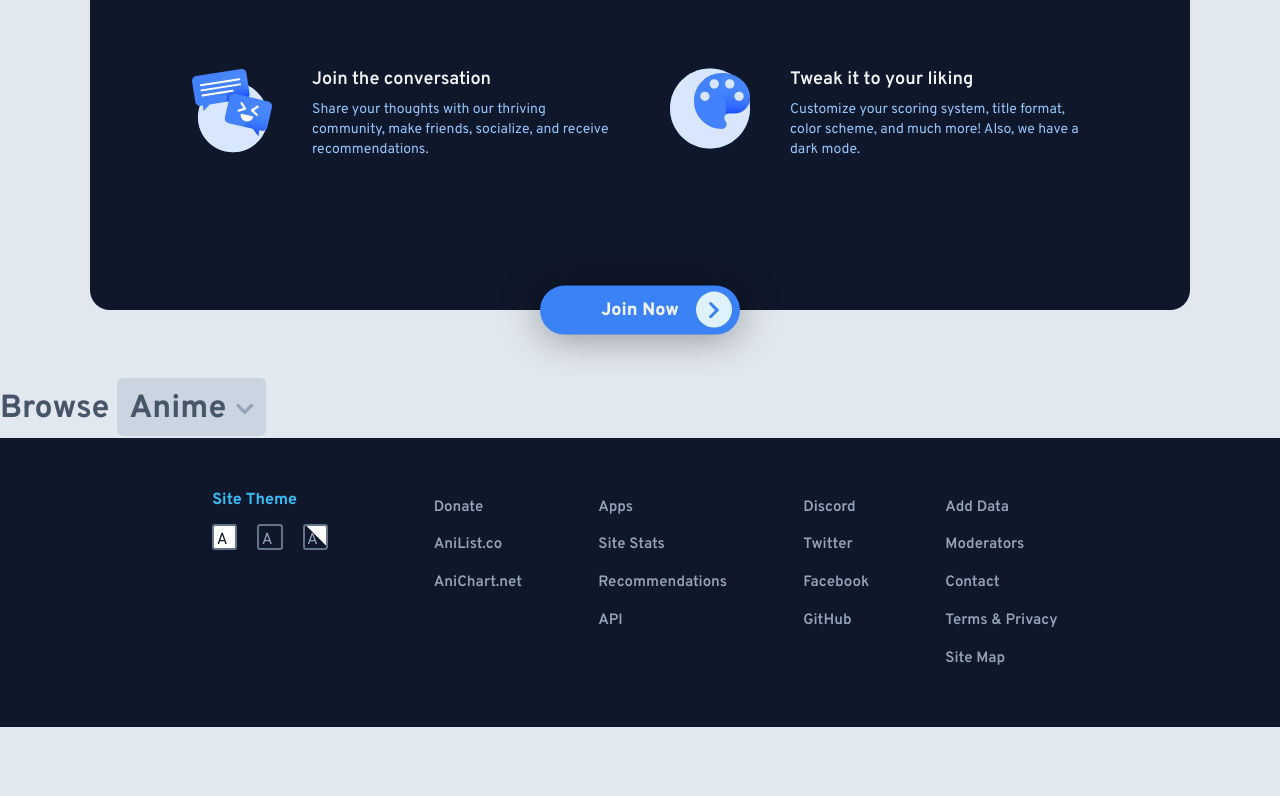
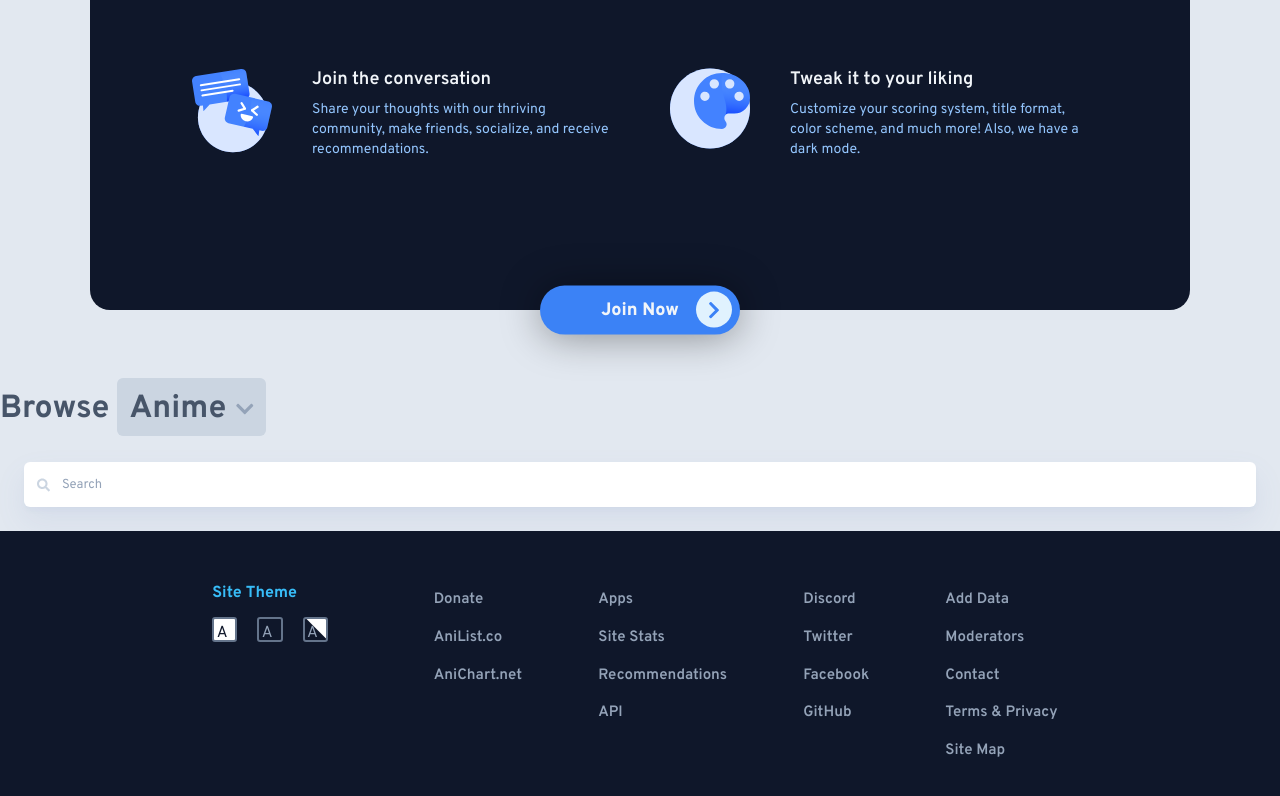
Before and after one commit to 4ndrs/anilist-clone, a Next.js app: page / in a window 1280 px wide. Shown: the part 482-1278 px from the top of the page. Before the commit the page ends 1209 px from the top, so only its background shows below. Built offline with nearby package versions, Linux system fonts and the light colour scheme.

Commit message:
Add initial search bar component

```diff
--- /dev/null
+++ b/app/components/search-bar.tsx
@@ -0,0 +1,34 @@
+import CloseSVG from "./close-svg";
+import SearchSVG from "./search-svg";
+
+type Props = {
+  value: string;
+  onChange: (event: React.ChangeEvent<HTMLInputElement>) => void;
+  onDelete: () => void;
+};
+
+const SearchBar = ({ value, onChange, onDelete }: Props) => (
+  <div className="flex items-center gap-3 rounded-md bg-white py-[0.69rem] pl-[0.813rem] pr-4 shadow-[0_14px_30px_rgba(103,132,187,.1),0_4px_4px_rgba(103,132,187,.04)]">
+    <SearchSVG width="13px" height="16px" className="text-slate-300" />
+
+    <input
+      type="text"
+      placeholder="Search"
+      className="flex-1 bg-transparent pt-[0.19rem] text-[0.813rem] font-normal text-slate-500 placeholder-slate-400 outline-none"
+      value={value}
+      onChange={onChange}
+    />
+
+    <button
+      aria-label="delete text"
+      onClick={onDelete}
+      className={`${
+        value === "" ? "hidden" : "block"
+      } text-slate-300 transition-colors duration-[250ms] ease-in-out hover:text-slate-400`}
+    >
+      <CloseSVG width="11px" height="16px" />
+    </button>
+  </div>
+);
+
+export default SearchBar;
--- a/app/components/search.tsx
+++ b/app/components/search.tsx
@@ -1,5 +1,8 @@
 "use client";
 
+import { useState } from "react";
+
+import SearchBar from "./search-bar";
 import Select from "./select";
 
 const options = {
@@ -11,7 +14,10 @@ const options = {
   users: "Users",
 };
 
-const Search = () => (
+const Search = () => {
+  const [searchText, setSearchText] = useState("");
+
+  return (
     <section>
       <div className="relative flex items-center gap-2 text-[2rem] font-bold text-slate-600 dark:text-slate-400">
         Browse
@@ -23,7 +29,16 @@ const Search = () => (
           />
         </div>
       </div>
+
+      <div className="p-6">
+        <SearchBar
+          value={searchText}
+          onChange={(event) => setSearchText(event.target.value)}
+          onDelete={() => setSearchText("")}
+        />
+      </div>
     </section>
   );
+};
 
 export default Search;
```
Lines whose indentation alone changed are shown as unchanged.
